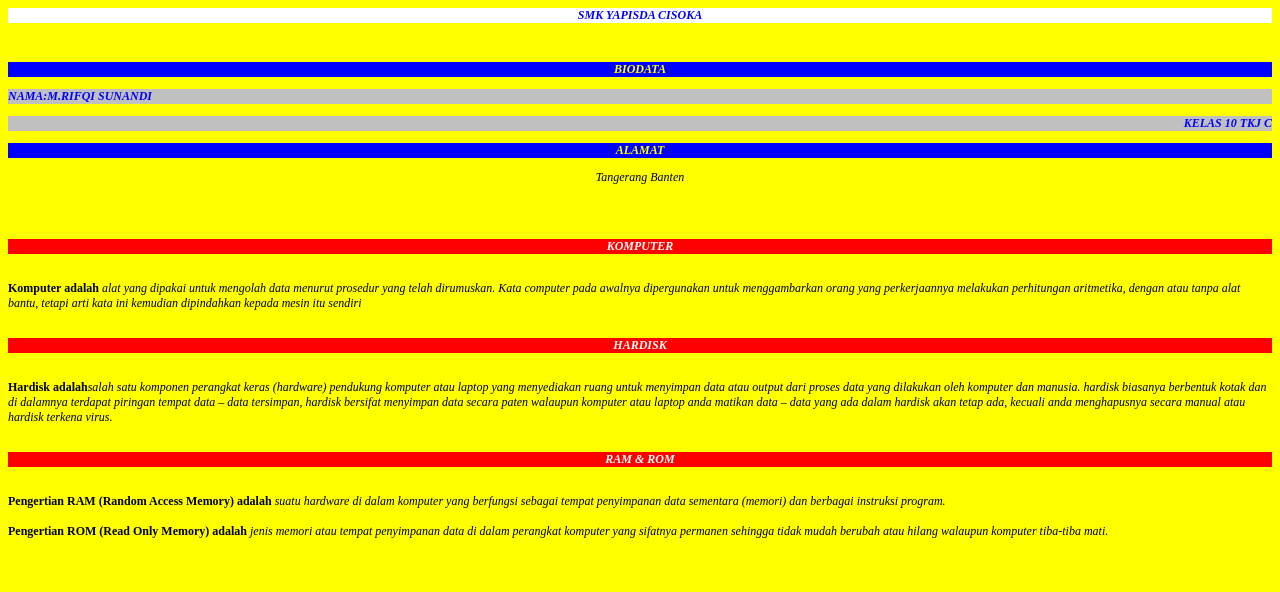
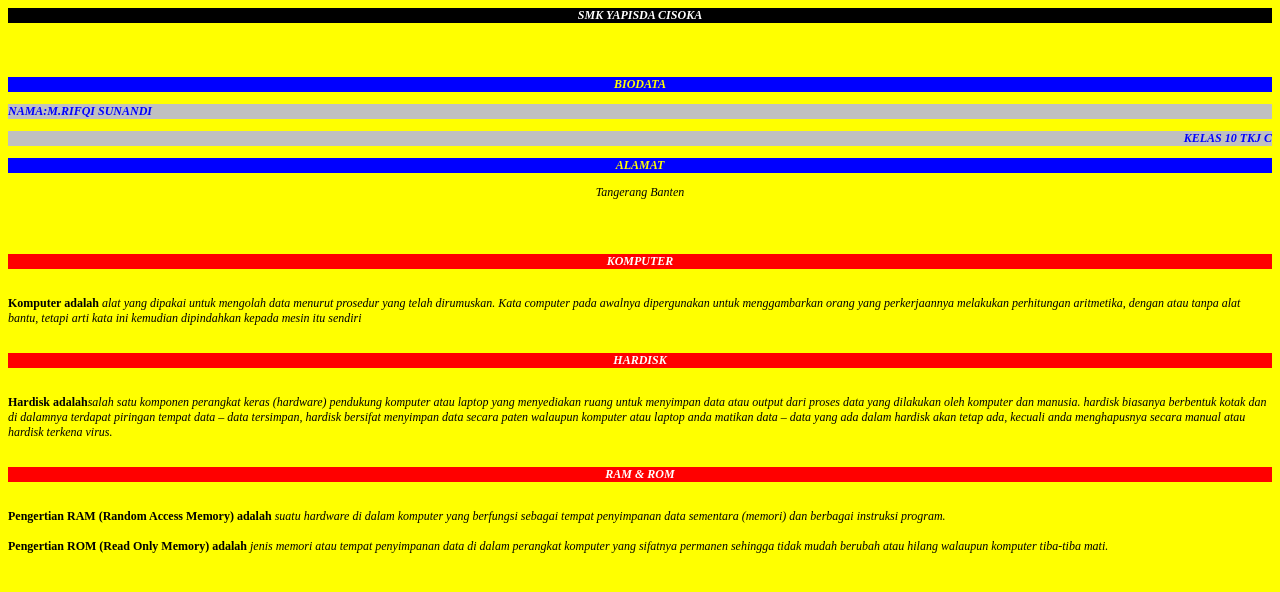
Before and after one commit to rifqisunandi/rifqi, a plain HTML site: page index.html in a window 1280 px wide. Drawn offline with Linux system fonts and the light colour scheme.

Commit message:
index.html

```diff
--- a/index.html
+++ b/index.html
@@ -5,7 +5,7 @@
 
 body{font-family:verdan ; font-size:12px}
 
-.kuda{color:blue;background-color: white;font-family:arial:font-size:16px;font-weight:bold;text-align: center;font-style:italic}
+.kuda{color: white;background-color: black;font-family:arial:font-size:16px;font-weight:bold;text-align: center;font-style:italic}
 
 .judul{color:yellow;background-color:blue;font-family:arial:font-size:16px;font-weight:bold;text-align: center;font-style:italic}
 
@@ -21,7 +21,7 @@ center;font-style:italic}
 </style>
 </head>
 <body>
-<P class="kuda">SMK YAPISDA CISOKA</p><br>
+<P class="kuda">SMK YAPISDA CISOKA</p><br><br>
 <p class="judul">BIODATA</p>
 <p class="penting">NAMA:M.RIFQI SUNANDI</p>
 <p class="wow">KELAS 10 TKJ C</p>
```
